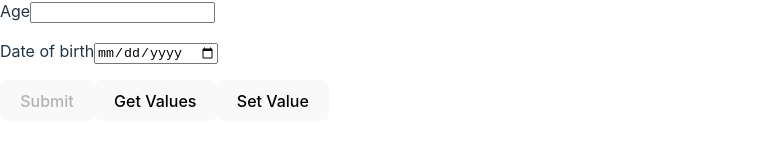
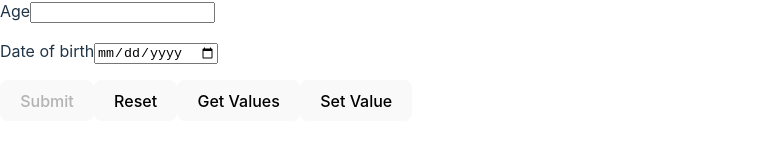
Before and after one commit to MyatSuMon253/rhf-demo, a React (Create React App) app: page / in a window 1280 px wide. Shown: the part 407-552 px from the top of the page, without its empty margins (0-771 px from the left). Built offline with nearby package versions, Linux system fonts and the light colour scheme; no server answers.

Commit message:
feat: resetting form

```diff
--- a/src/components/YoutubeForm.tsx
+++ b/src/components/YoutubeForm.tsx
@@ -54,6 +54,7 @@ const YoutubeForm = () => {
     watch,
     getValues,
     setValue,
+    reset
   } = form;
   const {
     errors,
@@ -93,6 +94,11 @@ const YoutubeForm = () => {
       shouldValidate: true,
     });
   };
+
+  useEffect(()=> {
+    if (isSubmitSuccessful) reset()
+  }, [isSubmitSuccessful]);
+
   // useEffect(() => {
   //   const subscription = watch((value) => {
   //     console.log(value);
@@ -256,7 +262,10 @@ const YoutubeForm = () => {
           <p className="error">{errors.dob?.message}</p>
         </div>
 
-        <button disabled={!isDirty || !isValid || !isSubmitting}> Submit</button>
+        <button disabled={!isDirty || !isValid || isSubmitting}> Submit</button>
+        <button type="button" onClick={()=> reset()}>
+          Reset
+        </button>
         <button type="button" onClick={handleGetValues}>
           Get Values
         </button>
```
